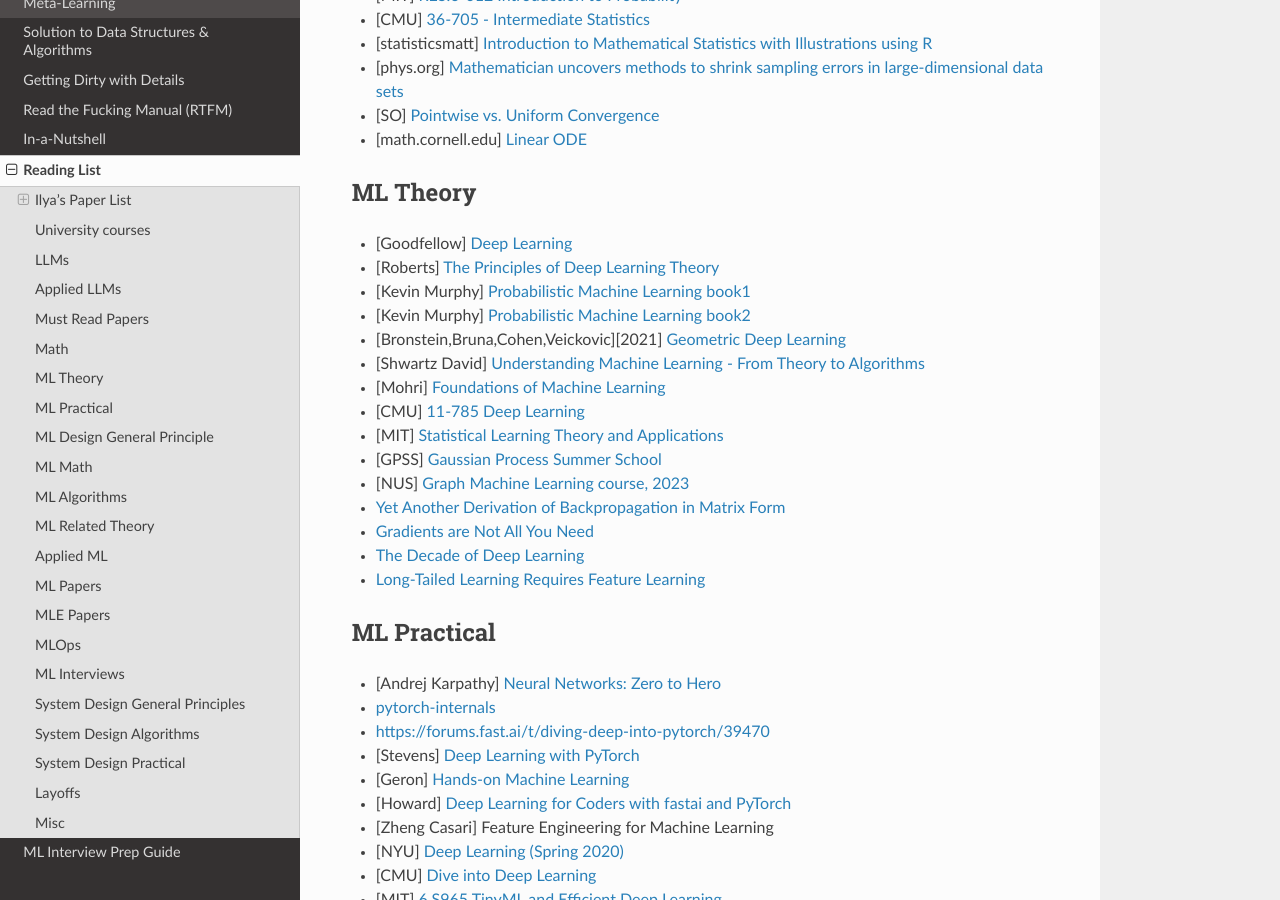
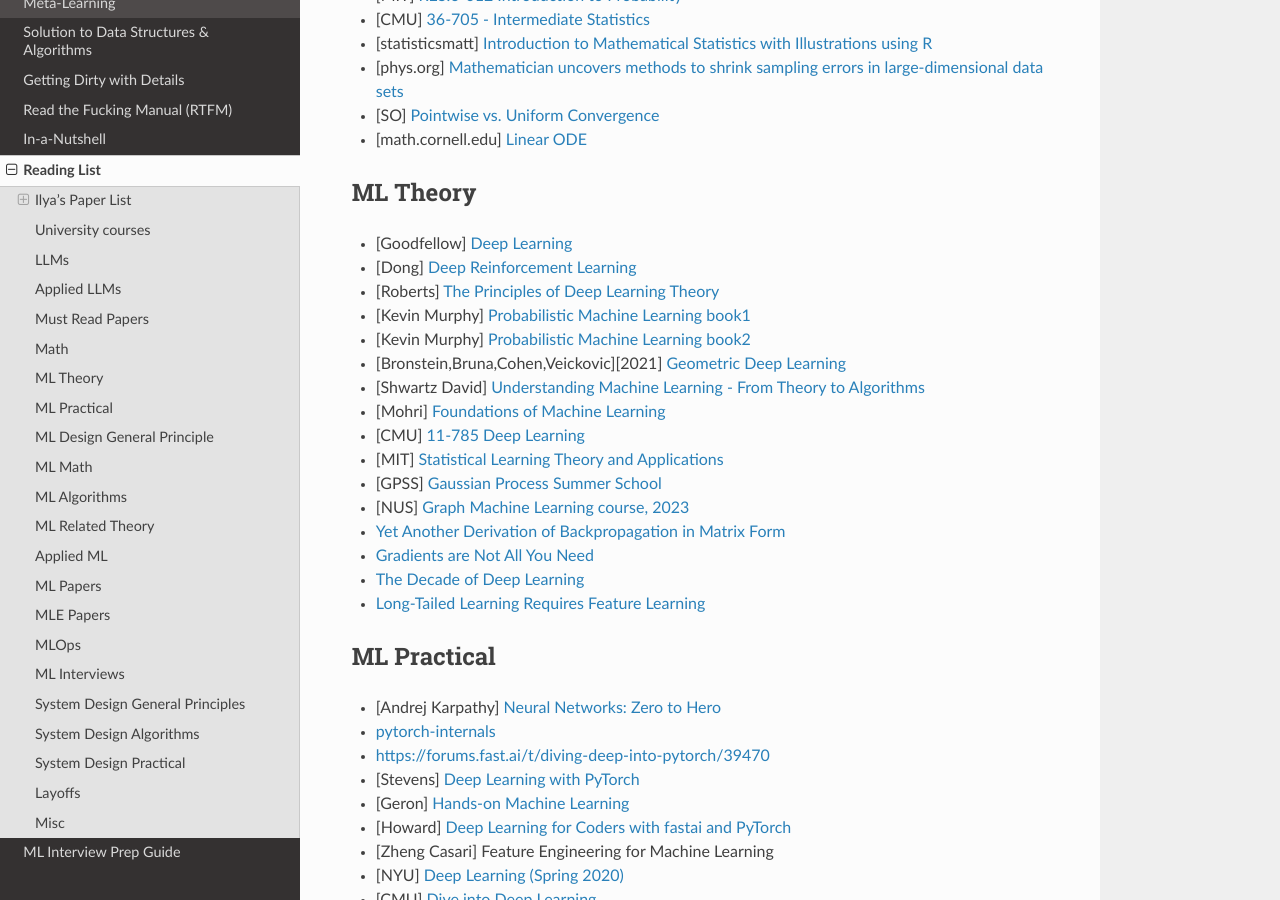
Before and after one commit to uselesstechjunks/leetcode, a Sphinx documentation site: the page built from docs/source/readlist.rst, in a window 1280 px wide and 900 px high, scrolled down 6734 px. Built offline with Sphinx 7.4.7 and the Read the Docs theme 2.0.0, drawn with Linux system fonts in a browser that asks for light colours.

Commit message:
Update readlist.rst

```diff
--- a/docs/source/readlist.rst
+++ b/docs/source/readlist.rst
@@ -249,8 +249,8 @@ Math
 ******************************************************************************************
 ML Theory
 ******************************************************************************************
-
 * [Goodfellow] `Deep Learning <https://www.deeplearningbook.org/>`_
+* [Dong] `Deep Reinforcement Learning <https://deepreinforcementlearningbook.org/>`_
 * [Roberts] `The Principles of Deep Learning Theory <https://arxiv.org/abs/2106.10165>`_
 * [Kevin Murphy] `Probabilistic Machine Learning book1 <https://probml.github.io/pml-book/book1.html>`_
 * [Kevin Murphy] `Probabilistic Machine Learning book2 <https://probml.github.io/pml-book/book2.html>`_
```
